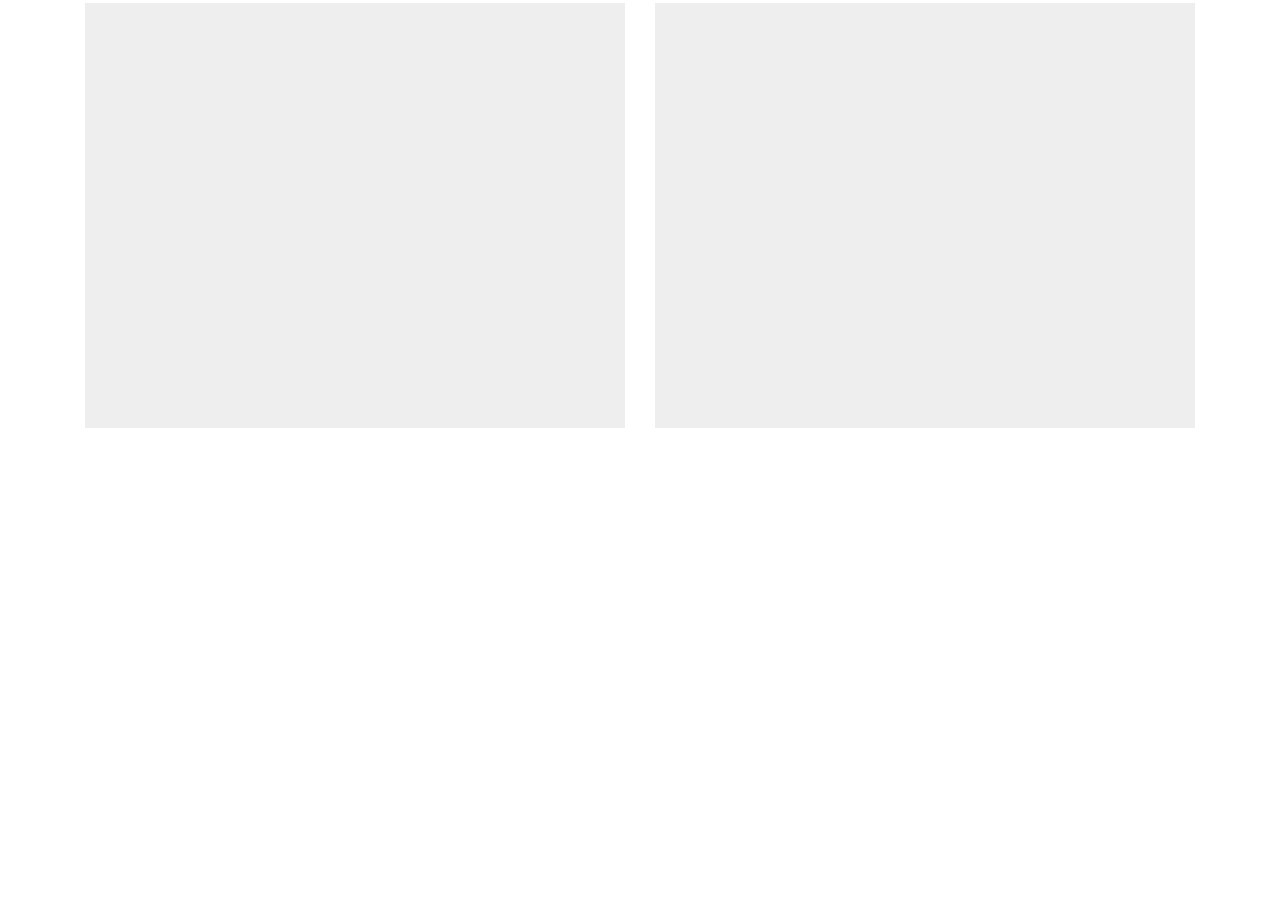
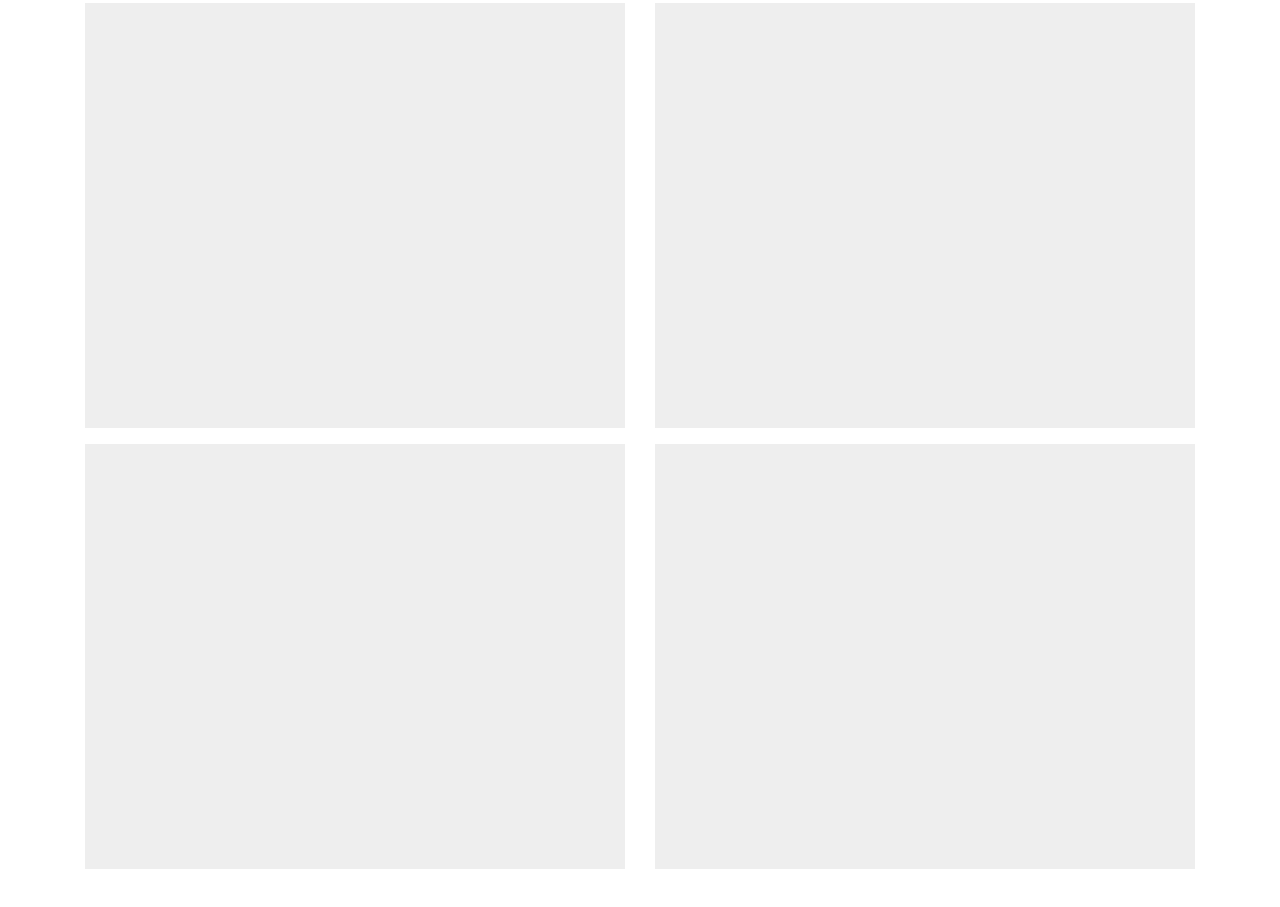
Before and after one commit to Deezy12/UveitisLab.github.io, a plain HTML site: page index.html in a window 1280 px wide. Shown: the part 692-1599 px from the top of the page. Before the commit the page ends 1184 px from the top, so only its background shows below. Drawn offline with nearby package versions, Linux system fonts and the light colour scheme.

Commit message:
Update index.html

```diff
--- a/index.html
+++ b/index.html
@@ -78,9 +78,21 @@
                                     </div>
                                 </div>
                             </div>
+                            <div class="col-lg-6 col-sm-12 mt-3" >
+                                <div class="box-size color ">
+                                    <div class="box-image">
 
+                                    </div>
+                                </div>
+                            </div>
 
+                            <div class="col-lg-6 col-sm-12 mt-3" >
+                                <div class="box-size color">
+                                    <div class="box-image">
 
+                                    </div>
+                                </div>
+                            </div>
 
 
 
```
